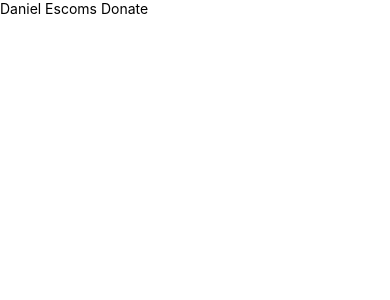
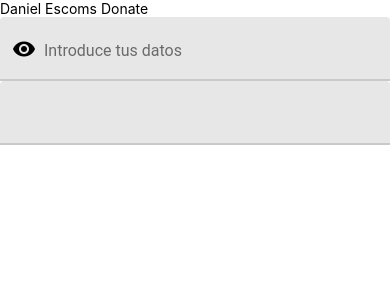
Before and after one commit to DanielEscoms/Desarrollo_de_interfaces_AEv4_JSX, a React Native app: screen / in a window 390 px wide. Shown: the top 300 px of the page. Built offline with nearby package versions, Linux system fonts and the light colour scheme.

Commit message:
Ejercicio 5

```diff
--- a/App.js
+++ b/App.js
@@ -1,18 +1,28 @@
-import React, {Component} from 'react';
-import {StyleSheet, View, Text} from 'react-native';
-import {TextInput} from 'react-native-paper';
+import React, { Component } from 'react';
+import { StyleSheet, View, Text } from 'react-native';
+import { TextInput } from 'react-native-paper';
 
 const nombre = nombreCompleto => {
   return <Text>{nombreCompleto}</Text>;
 };
 
-const datos = () => {
-  return <TextInput></TextInput>;
+const datos = labelText => {
+  return (
+    <View>
+      <TextInput left={<TextInput.Icon name='eye' />} label={labelText} />
+      <TextInput></TextInput>
+    </View>
+  );
 };
 
 class App extends Component {
   render() {
-    return <>{nombre('Daniel Escoms Donate')}</>;
+    return (
+      <>
+        {nombre('Daniel Escoms Donate')}
+        {datos('Introduce tus datos')}
+      </>
+    );
   }
 }
 
```
